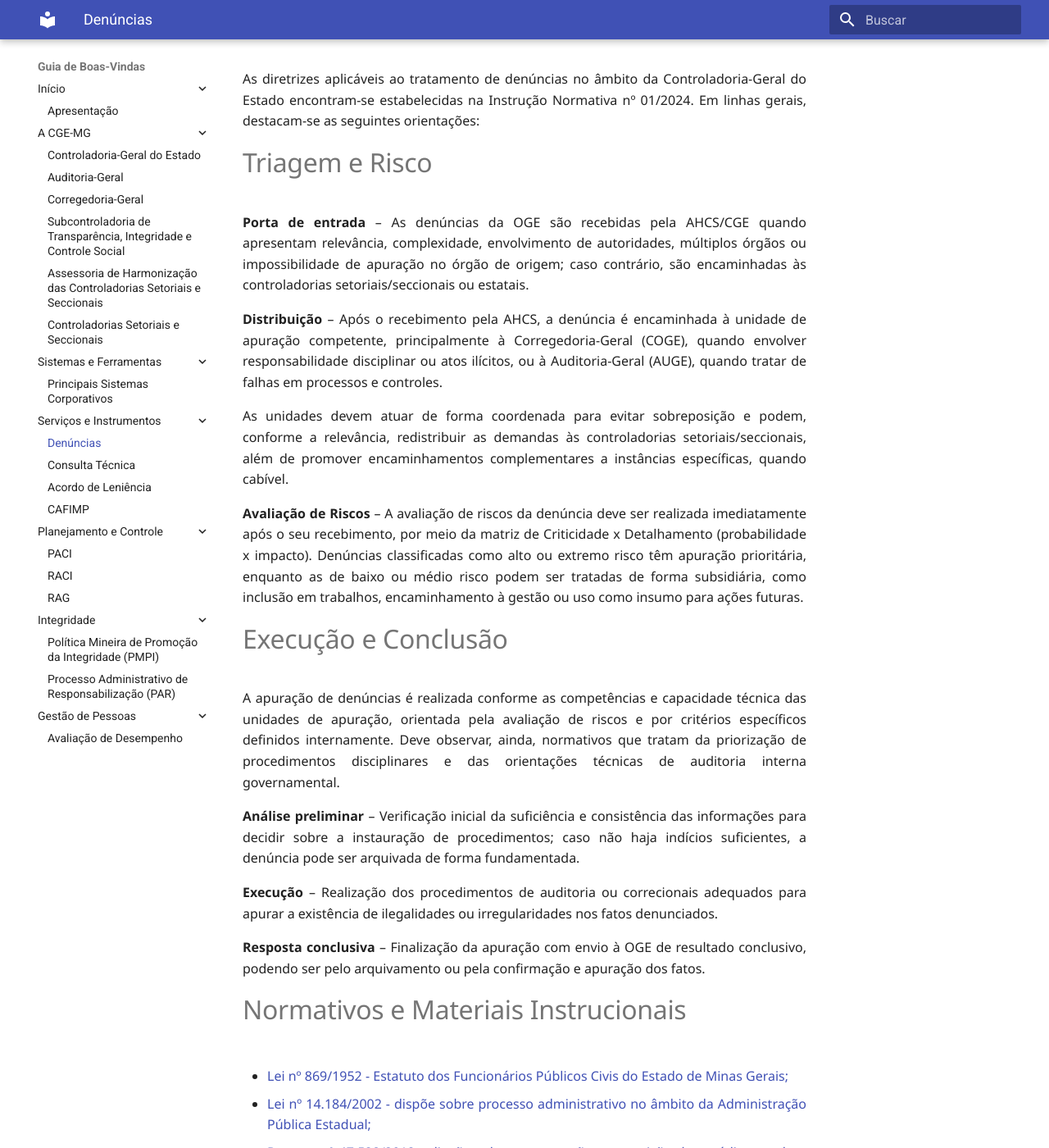
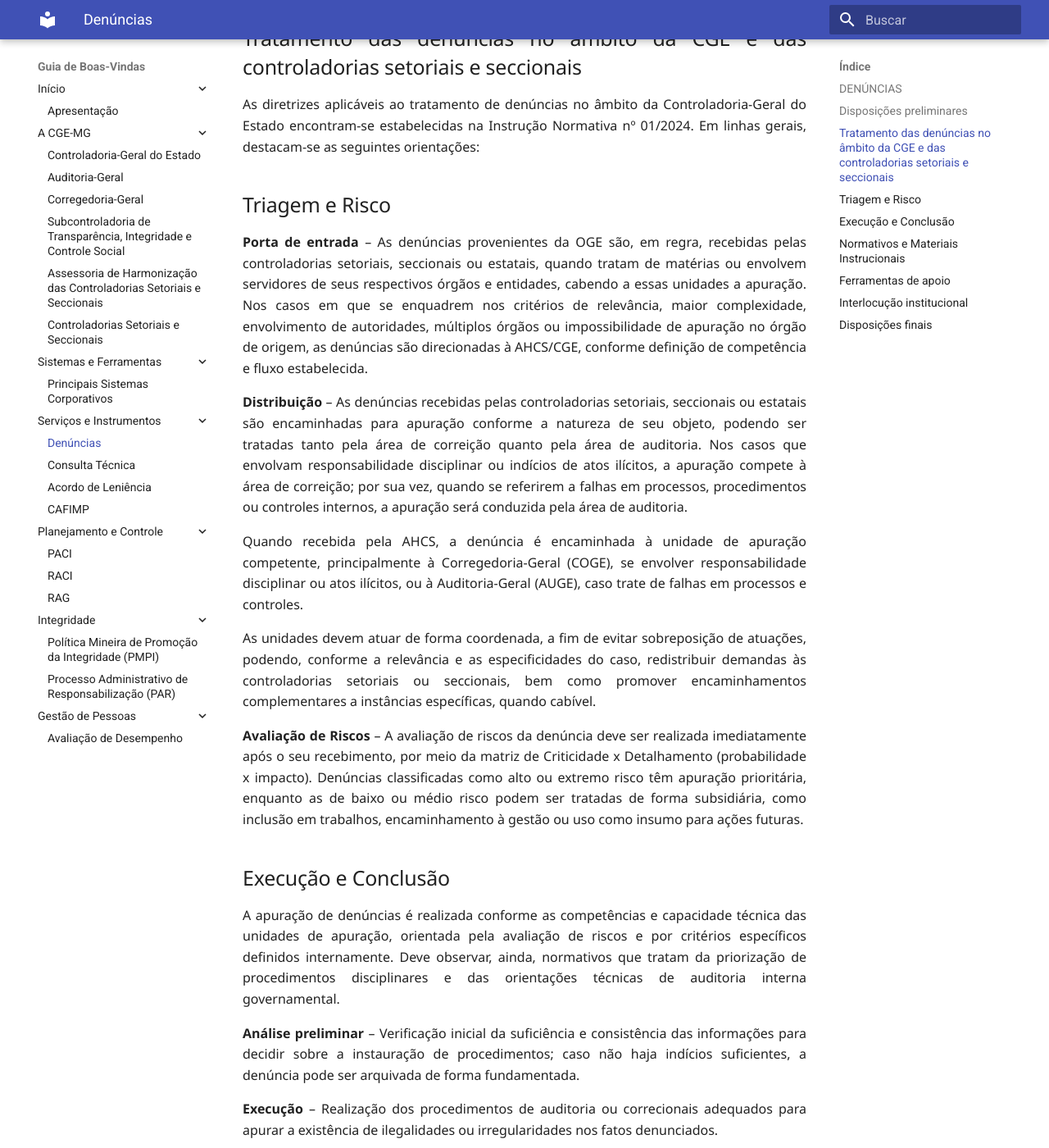
Before and after one commit to CGEMG-AHCS/guia-de-boas-vindas, an MkDocs documentation site: the page built from docs/denuncias.md, in a window 1280 px wide and 1400 px high, scrolled down 1044 px. Shown: the whole window at 82% size. Built offline with MkDocs 1.6.1 and Material for MkDocs 9.7.7, drawn with Linux system fonts in a browser that asks for light colours; some of the changed text lies outside the part shown.

Commit message:
Update denuncias.md

```diff
--- a/docs/denuncias.md
+++ b/docs/denuncias.md
@@ -1,11 +1,8 @@
-
-# DENÚNCIAS
 
 
+## DENÚNCIAS
 
-# Disposições preliminares
-
-
+## Disposições preliminares
 
 Denúncia é a comunicação formal apresentada por qualquer pessoa à Administração ou aos órgãos de controle, noticiando a ocorrência de irregularidade, ilegalidade ou indício de desvio na gestão pública, com vistas à apuração e adoção das medidas cabíveis. Conforme a doutrina e normativos dos órgãos de controle, caracteriza-se por conter elementos mínimos de identificação do fato e sua materialidade, podendo ser identificada ou anônima, e distinguindo-se de outras manifestações por seu potencial de ensejar procedimentos investigativos e eventual responsabilização.
 
@@ -20,22 +17,25 @@ No âmbito do Poder Executivo Estadual de Minas Gerais:
 - A Controladoria-Geral do Estado (CGE) é responsável pela apuração, direta ou indireta, dessas denúncias. A apuração pode ser realizada pela Auditoria-Geral, Corregedoria-Geral ou pelas controladorias setoriais e seccionais, conforme a matéria, o órgão envolvido e a natureza dos fatos denunciados.
 
 
-
-# Tratamento das denúncias no âmbito da CGE e das controladorias setoriais e seccionais
+## Tratamento das denúncias no âmbito da CGE e das controladorias setoriais e seccionais
 
 As diretrizes aplicáveis ao tratamento de denúncias no âmbito da Controladoria-Geral do Estado encontram-se estabelecidas na Instrução Normativa nº 01/2024. Em linhas gerais, destacam-se as seguintes orientações:
 
-# Triagem e Risco
+## Triagem e Risco
 
-**Porta de entrada** – As denúncias da OGE são recebidas pela AHCS/CGE quando apresentam relevância, complexidade, envolvimento de autoridades, múltiplos órgãos ou impossibilidade de apuração no órgão de origem; caso contrário, são encaminhadas às controladorias setoriais/seccionais ou estatais.
+**Porta de entrada** – As denúncias provenientes da OGE são, em regra, recebidas pelas controladorias setoriais, seccionais ou estatais, quando tratam de matérias ou envolvem servidores de seus respectivos órgãos e entidades, cabendo a essas unidades a apuração. Nos casos em que se enquadrem nos critérios de relevância, maior complexidade, envolvimento de autoridades, múltiplos órgãos ou impossibilidade de apuração no órgão de origem, as denúncias são direcionadas à AHCS/CGE, conforme definição de competência e fluxo estabelecida.
 
-**Distribuição** – Após o recebimento pela AHCS, a denúncia é encaminhada à unidade de apuração competente, principalmente à Corregedoria-Geral (COGE), quando envolver responsabilidade disciplinar ou atos ilícitos, ou à Auditoria-Geral (AUGE), quando tratar de falhas em processos e controles.
 
-As unidades devem atuar de forma coordenada para evitar sobreposição e podem, conforme a relevância, redistribuir as demandas às controladorias setoriais/seccionais, além de promover encaminhamentos complementares a instâncias específicas, quando cabível.
+**Distribuição** – As denúncias recebidas pelas controladorias setoriais, seccionais ou estatais são encaminhadas para apuração conforme a natureza de seu objeto, podendo ser tratadas tanto pela área de correição quanto pela área de auditoria. Nos casos que envolvam responsabilidade disciplinar ou indícios de atos ilícitos, a apuração compete à área de correição; por sua vez, quando se referirem a falhas em processos, procedimentos ou controles internos, a apuração será conduzida pela área de auditoria.
+
+Quando recebida pela AHCS, a denúncia é encaminhada à unidade de apuração competente, principalmente à Corregedoria-Geral (COGE), se envolver responsabilidade disciplinar ou atos ilícitos, ou à Auditoria-Geral (AUGE), caso trate de falhas em processos e controles.
+
+As unidades devem atuar de forma coordenada, a fim de evitar sobreposição de atuações, podendo, conforme a relevância e as especificidades do caso, redistribuir demandas às controladorias setoriais ou seccionais, bem como promover encaminhamentos complementares a instâncias específicas, quando cabível.
+
 
 **Avaliação de Riscos** – A avaliação de riscos da denúncia deve ser realizada imediatamente após o seu recebimento, por meio da matriz de Criticidade x Detalhamento (probabilidade x impacto). Denúncias classificadas como alto ou extremo risco têm apuração prioritária, enquanto as de baixo ou médio risco podem ser tratadas de forma subsidiária, como inclusão em trabalhos, encaminhamento à gestão ou uso como insumo para ações futuras.
 
-# Execução e Conclusão
+## Execução e Conclusão
 
 A apuração de denúncias é realizada conforme as competências e capacidade técnica das unidades de apuração, orientada pela avaliação de riscos e por critérios específicos definidos internamente. Deve observar, ainda, normativos que tratam da priorização de procedimentos disciplinares e das orientações técnicas de auditoria interna governamental.
 
@@ -46,8 +46,7 @@ A apuração de denúncias é realizada conforme as competências e capacidade t
 **Resposta conclusiva** – Finalização da apuração com envio à OGE de resultado conclusivo, podendo ser pelo arquivamento ou pela confirmação e apuração dos fatos.
 
 
-
-# Normativos e Materiais Instrucionais
+## Normativos e Materiais Instrucionais
 
 - [Lei nº 869/1952 - Estatuto dos Funcionários Públicos Civis do Estado de Minas Gerais;](https://www.almg.gov.br/legislacao-mineira/texto/LEI/869/1952/)
 
@@ -66,8 +65,7 @@ A apuração de denúncias é realizada conforme as competências e capacidade t
 - [Manuais e Cartilhas.](https://conrege.mg.gov.br/publicacoes/manuais-e-cartilhas)
 
 
-
-# Ferramentas de apoio
+## Ferramentas de apoio
 
 Além dos normativos e materiais instrucionais já citados, as unidades responsáveis pela apuração das denúncias poderão dispor de instrumentos disponibilizados pela Corregedoria-Geral no site do Conselho de Corregedorias de Minas Gerais [CONREGE](https://conrege.mg.gov.br/#), no menu "Corregedorias / Corregedoria-Geral". São elas:
 
@@ -78,8 +76,7 @@ II - [Calculadora de Dosimetria de Sanções Disciplinares](https://conrege.mg.g
 III - [SAC - Sistema de Admissibilidade Correcional](https://conrege.mg.gov.br/corregedorias/corregedoria-geral/ferramentas/sistema-de-admissibilidade-correcional)
 
 
-
-# Interlocução institucional
+## Interlocução institucional
 
 No âmbito da Auditoria-Geral (AUGE), os assuntos referentes à apuração de denúncias poderão ser tratados no Núcleo de Desenvolvimento da Capacidade de Auditoria Interna (NDCA):
 
@@ -91,7 +88,7 @@ Telefone: (31) 3915-8907
 Endereço Eletrônico: junia.pinheiro@cge.mg.gov.br
 
 
-\
+
 No âmbito da Corregedoria-Geral (COGE), a unidade responsável pela apuração de denúncias é a Superintendência Central de Análise e Supervisão Correcional (SCASC):
 
 
@@ -102,8 +99,7 @@ Telefone: (31) 3915-8996
 Endereço Eletrônico: raquel.damazio@cge.mg.gov.br
 
 
-
-# Disposições finais
+## Disposições finais
 
 As unidades envolvidas no tratamento de denúncias deverão observar os procedimentos e medidas de proteção à identidade do denunciante de ilícito ou irregularidades praticados contra órgãos e entidades da Administração pública direta, autárquica e fundacional do Poder Executivo, conforme o disposto no Decreto nº 48.582, de 3 de março de 2023.
 
```
